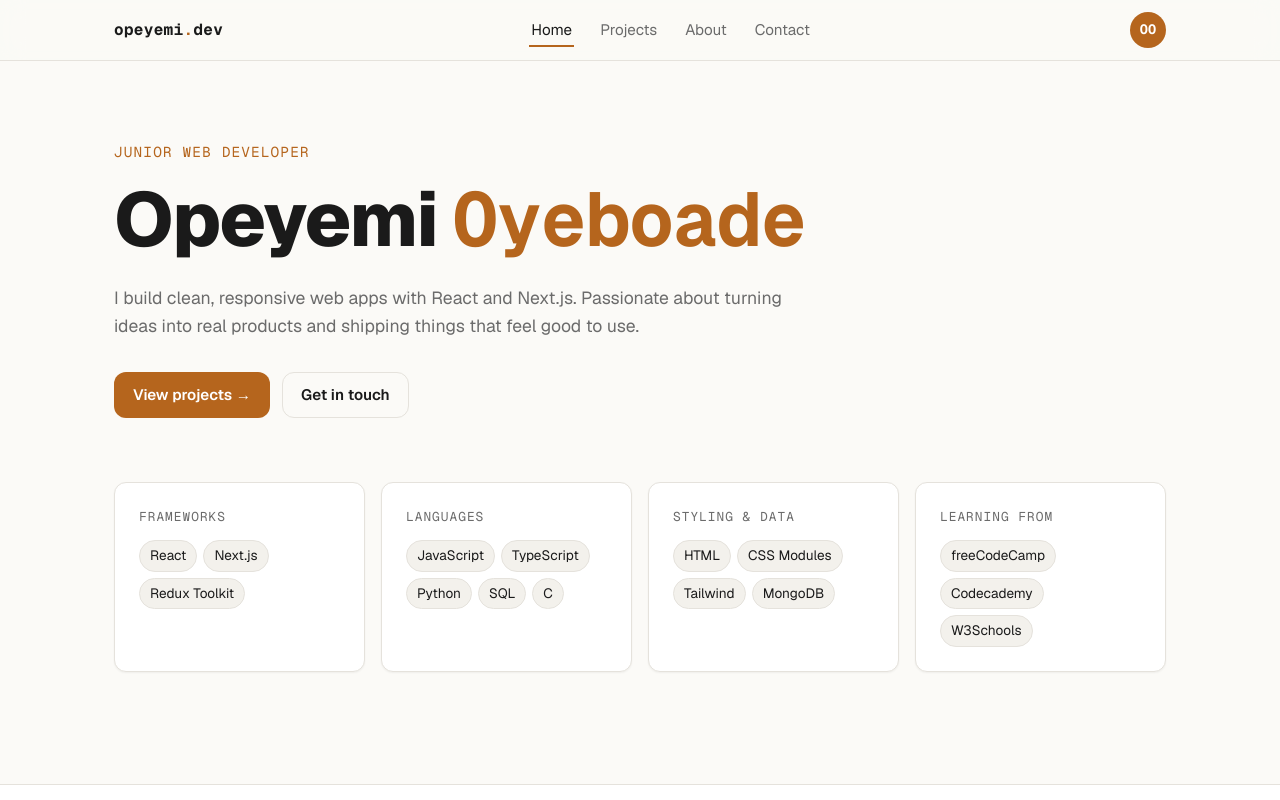
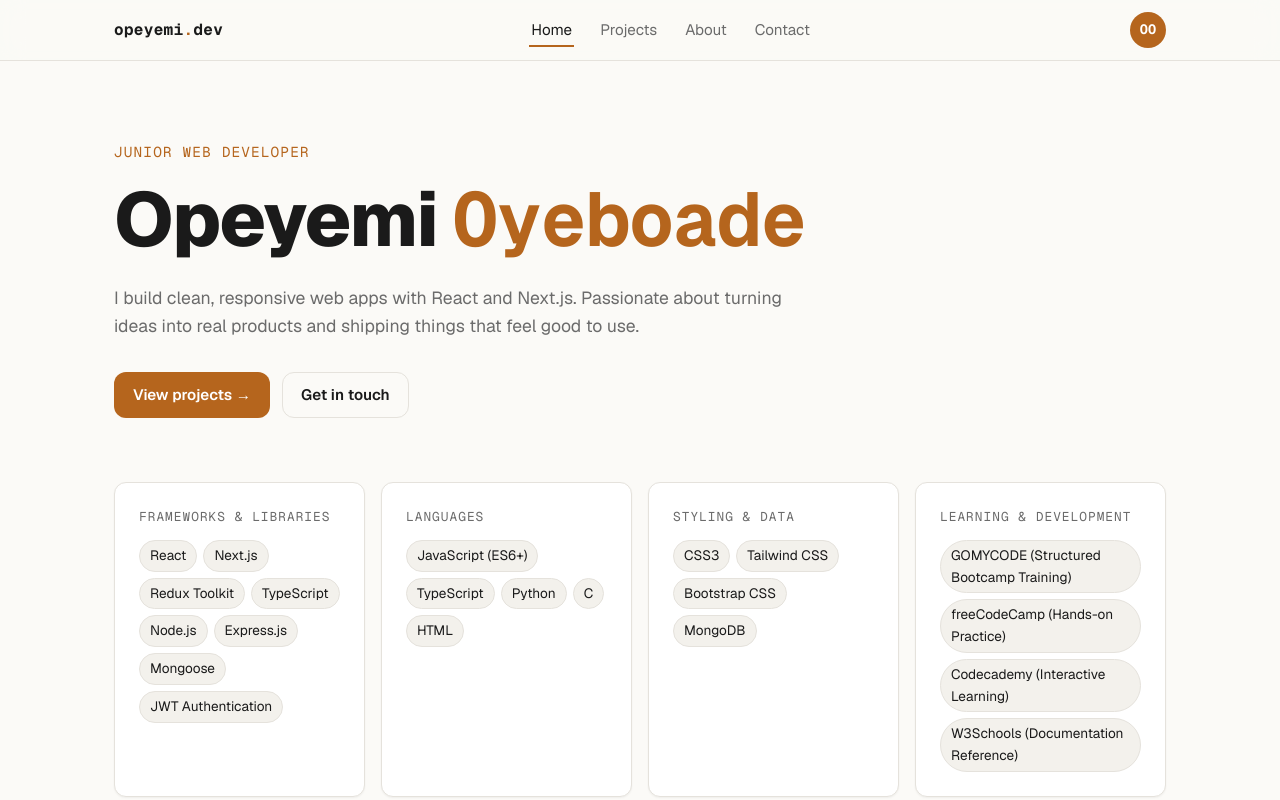
Before and after one commit to oboyeboade-code/portfolio, a Next.js app: page / in a window 1280 px wide. Shown: the top 800 px of the page. Built offline with nearby package versions, Linux system fonts and the light colour scheme.

Commit message:
initial commit

```diff
--- a/app/page.tsx
+++ b/app/page.tsx
@@ -25,38 +25,44 @@ export default function Home() {
 
       <div className={styles.grid}>
         <div className={styles.card}>
-          <p className={styles.cardLabel}>Frameworks</p>
+          <p className={styles.cardLabel}>Frameworks & Libraries</p>
           <ul className={styles.chips}>
             <li>React</li>
             <li>Next.js</li>
             <li>Redux Toolkit</li>
+            <li>TypeScript</li>
+            <li>Node.js</li>
+            <li>Express.js</li>
+            <li>Mongoose</li>
+            <li>JWT Authentication</li>
           </ul>
         </div>
         <div className={styles.card}>
           <p className={styles.cardLabel}>Languages</p>
           <ul className={styles.chips}>
-            <li>JavaScript</li>
+            <li>JavaScript (ES6+)</li>
             <li>TypeScript</li>
             <li>Python</li>
-            <li>SQL</li>
             <li>C</li>
+            <li>HTML</li>
           </ul>
         </div>
         <div className={styles.card}>
           <p className={styles.cardLabel}>Styling & Data</p>
           <ul className={styles.chips}>
-            <li>HTML</li>
-            <li>CSS Modules</li>
-            <li>Tailwind</li>
+            <li>CSS3</li>
+            <li>Tailwind CSS</li>
+            <li>Bootstrap CSS</li>
             <li>MongoDB</li>
           </ul>
         </div>
         <div className={styles.card}>
-          <p className={styles.cardLabel}>Learning from</p>
+          <p className={styles.cardLabel}>Learning & Development</p>
           <ul className={styles.chips}>
-            <li>freeCodeCamp</li>
-            <li>Codecademy</li>
-            <li>W3Schools</li>
+            <li>GOMYCODE (Structured Bootcamp Training)</li>
+            <li>freeCodeCamp (Hands-on Practice)</li>
+            <li>Codecademy (Interactive Learning)</li>
+            <li>W3Schools (Documentation Reference)</li>
           </ul>
         </div>
       </div>
```
Also changed, not shown: app/about/page.tsx (+14 -8 lines).
